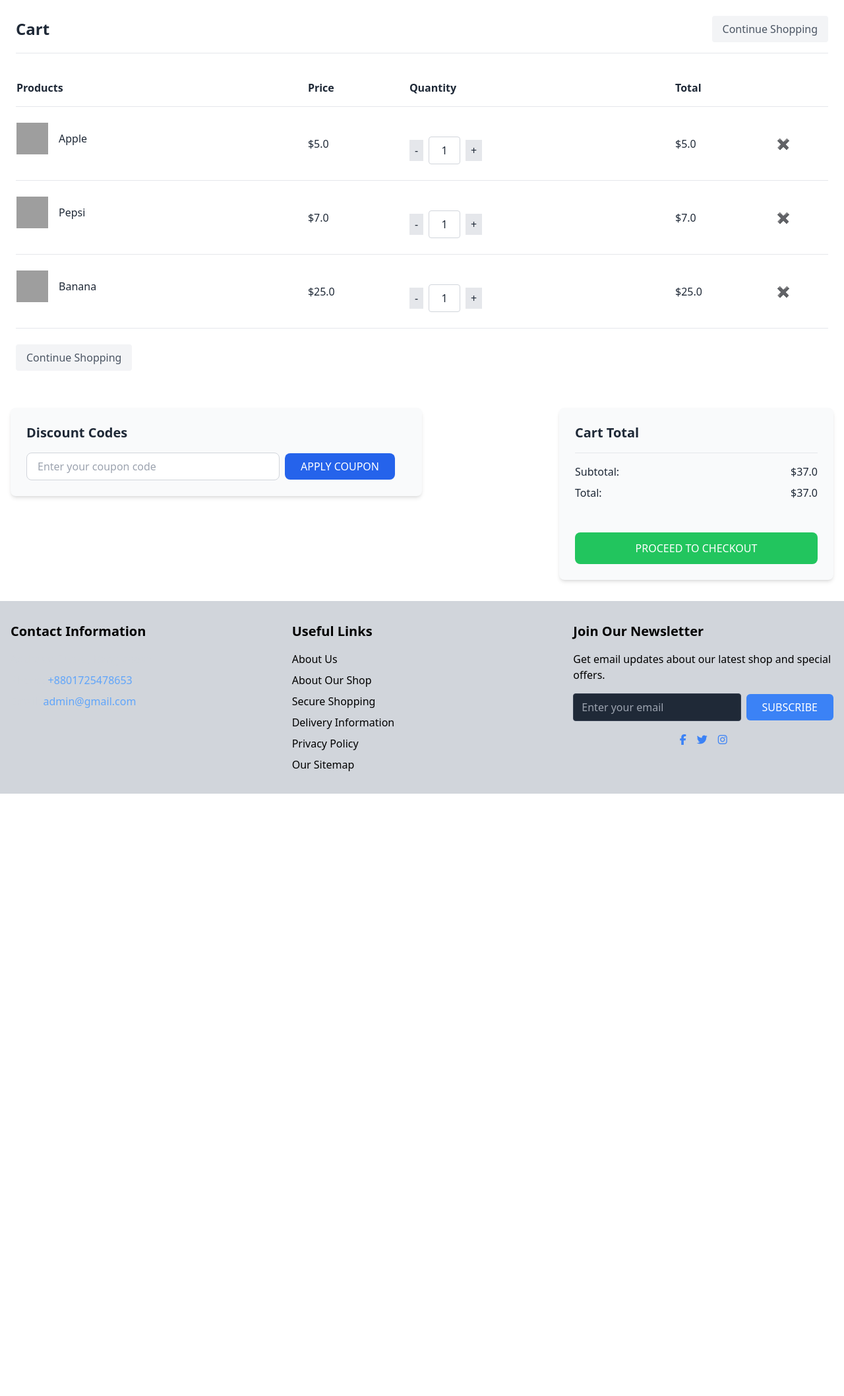
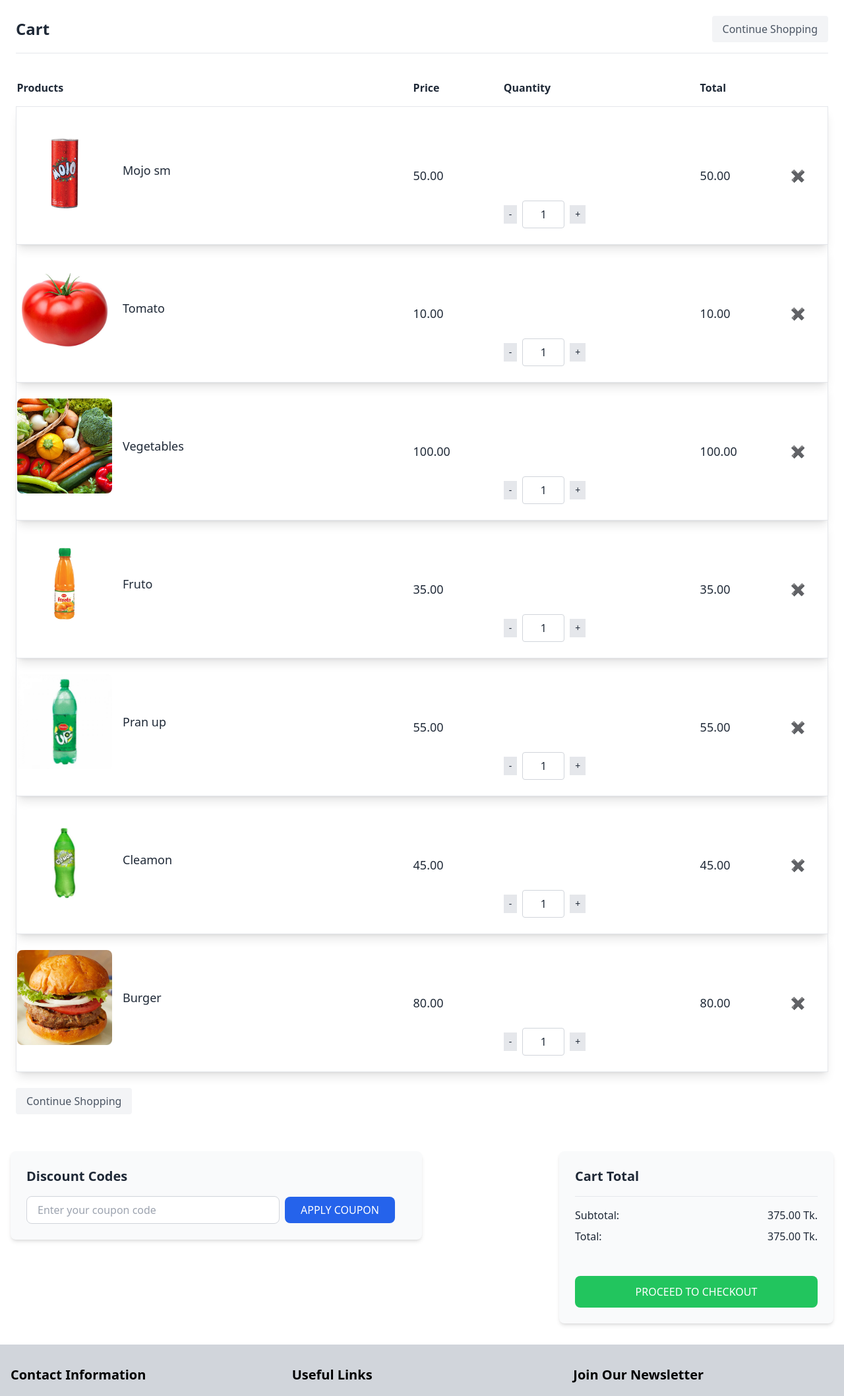
Before and after one commit to Hasan-TechNinja/Project, a Django app: page /cart/ in a window 1280 px wide. Shown: the part 72-2188 px from the top of the page at 66% size. Before the commit the page ends 1275 px from the top, so only its background shows below. Run offline with Django 4.2, Linux system fonts and the light colour scheme; a user stored in the database is signed in; data comes from the database, SQL or seed files in the repository; both versions use the stored data as it was after the commit; some libraries are stand-ins or nearby versions; grey boxes are pictures that could not be loaded.

Commit message:
cart ready

```diff
--- a/Main/templates/addtocart.html
+++ b/Main/templates/addtocart.html
@@ -6,7 +6,7 @@
 <div class="container mx-auto p-6">
     <div class="flex justify-between items-center border-b pb-4">
       <h2 class="text-2xl font-bold">Cart</h2>
-      <button class="px-4 py-2 bg-gray-100 text-gray-600 rounded">Continue Shopping</button>
+      <button class="px-4 py-2 bg-gray-100 text-gray-600 rounded"><a href="{% url "home" %}">Continue Shopping</a></button>
     </div>
 
     <div class="mt-6">
@@ -20,65 +20,40 @@
                 <th class="py-4"></th>
             </tr>
         </thead>
+        {% for cart in cart %}
         <tbody>
-          <!-- First item -->
-          <tr class="border-b">
+                <tr class="border rounded shadow-lg">
+                    <!-- Product Image and Name -->
                     <td class="py-6 flex items-center">
-              <img class="w-12 h-12 object-cover mr-4" src="apple_image_url" alt="Apple">
-              <span>Apple</span>
+                        <img class="w-16 h-16 md:w-24 md:h-24 lg:w-36 lg:h-36 object-cover mr-4 rounded-lg" src="{{ cart.product.image.url }}" alt="{{ cart.product.name }}">
+                        <span class="text-sm md:text-base lg:text-lg">{{ cart.product.name }}</span>
                     </td>
-            <td class="py-6">$5.0</td>
+
+                    <!-- Product Price -->
+                    <td class="py-6 text-sm md:text-base lg:text-lg">{{ cart.product.selling_price }}</td>
+
+                    <!-- Quantity with buttons -->
                     <td class="py-6 flex items-center">
-              <button class="px-2 py-1 bg-gray-200">-</button>
-              <input type="text" value="1" class="mx-2 w-12 text-center border-gray-300 rounded">
-              <button class="px-2 py-1 bg-gray-200">+</button>
+                        <button class="px-2 py-1 bg-gray-200 text-xs md:text-sm">-</button>
+                        <input type="text" value="{{ cart.quantity }}" class="mx-2 w-10 md:w-12 lg:w-16 text-center border-gray-300 rounded text-xs md:text-sm lg:text-base">
+                        <button class="px-2 py-1 bg-gray-200 text-xs md:text-sm">+</button>
                     </td>
-            <td class="py-6">$5.0</td>
+
+                    <!-- Total Price -->
+                    <td class="py-6 text-sm md:text-base lg:text-lg">{{ cart.linetotal }}</td>
+
+                    <!-- Remove Button -->
                     <td class="py-6">
-              <button class="text-gray-500">✖</button>
-            </td>
-          </tr>
-
-          <!-- Second item -->
-          <tr class="border-b">
-            <td class="py-6 flex items-center">
-              <img class="w-12 h-12 object-cover mr-4" src="pepsi_image_url" alt="Pepsi">
-              <span>Pepsi</span>
-            </td>
-            <td class="py-6">$7.0</td>
-            <td class="py-6 flex items-center">
-              <button class="px-2 py-1 bg-gray-200">-</button>
-              <input type="text" value="1" class="mx-2 w-12 text-center border-gray-300 rounded">
-              <button class="px-2 py-1 bg-gray-200">+</button>
-            </td>
-            <td class="py-6">$7.0</td>
-            <td class="py-6">
-              <button class="text-gray-500">✖</button>
-            </td>
-          </tr>
-
-          <!-- Third item -->
-          <tr class="border-b">
-            <td class="py-6 flex items-center">
-              <img class="w-12 h-12 object-cover mr-4" src="banana_image_url" alt="Banana">
-              <span>Banana</span>
-            </td>
-            <td class="py-6">$25.0</td>
-            <td class="py-6 flex items-center">
-              <button class="px-2 py-1 bg-gray-200">-</button>
-              <input type="text" value="1" class="mx-2 w-12 text-center border-gray-300 rounded">
-              <button class="px-2 py-1 bg-gray-200">+</button>
-            </td>
-            <td class="py-6">$25.0</td>
-            <td class="py-6">
-              <button class="text-gray-500">✖</button>
+                        <button class="text-gray-500 text-sm md:text-base lg:text-lg">✖</button>
                     </td>
                 </tr>
           </tbody>
+        {% endfor %}
     </table>
 
+
       <div class="mt-6 flex justify-between">
-        <button class="px-4 py-2 bg-gray-100 text-gray-600 rounded"><a href="{% url "shop" %}">Continue Shopping</a></button>
+        <button class="px-4 py-2 bg-gray-100 text-gray-600 rounded"><a href="{% url "home" %}">Continue Shopping</a></button>
         {% comment %} <button class="px-4 py-2 bg-blue-600 text-white rounded">Update Cart</button> {% endcomment %}
       </div>
     </div>
@@ -111,11 +86,11 @@
              <div class="border-t border-gray-200 py-4">
                  <div class="flex justify-between mb-2">
                      <span class="font-medium">Subtotal:</span>
-                     <span>$37.0</span>
+                     <span>{{ subtotal }} Tk.</span>
                  </div>
                  <div class="flex justify-between mb-4">
                      <span class="font-medium">Total:</span>
-                     <span>$37.0</span>
+                     <span>{{ subtotal }} Tk.</span>
                  </div>
              </div>
              <button class="bg-green-500 text-white px-6 py-3 rounded-lg w-full mt-4 hover:bg-green-600 transition">
--- a/Main/urls.py
+++ b/Main/urls.py
@@ -7,7 +7,12 @@ urlpatterns = [
     path('shop/', views.ShopView, name='shop'),
     path('product_details/', views.ProductDetails.as_view(), name='product_details'),
     path('product_details/<int:pk>/', views.ProductDetails.as_view(), name='product_details'),
-    path('cart/', views.AddToCart.as_view(), name='addtocart'),
+    # path('addtocart/', views.AddToCart.as_view(), name='addtocart'),
+    path('addtocart/', views.AddToCart, name = 'addtocart'),
+    path('cart/', views.show_cart, name="showcart"),
+    # path('cart/', views.show_cart, name="showcart"),
+    path('departments/', views.DepartmentsView.as_view(), name = 'departments'),
+    # path('departments/<slug:pk>', views.DepartmentsView.as_view(), name = 'departments'),
 
 
 ]
--- a/Main/views.py
+++ b/Main/views.py
@@ -1,8 +1,9 @@
-from django.shortcuts import render
+from django.shortcuts import render, redirect
 from django.shortcuts import render, get_object_or_404
 from django.contrib.auth.mixins import LoginRequiredMixin
 from django.views import View
-from . models import Product, Departments
+from . models import Product, Departments, Cart
+from django.contrib.auth import authenticate
 
 # Create your views here.
 
@@ -10,9 +11,11 @@ class HomeView(View):
     def get(self, request, *args, **kwargs):
         products = Product.objects.all()
         departments = Departments.objects.all()
+        # all_department = Departments.objects.all()
         context = {
             'products': products,
             'departments': departments,
+            # 'department':all_department,
         }
         return render(request, 'home.html', context)
 
@@ -25,8 +28,8 @@ class ProductDetails(View):
     def get(self, request, pk):
         product = get_object_or_404(Product, pk=pk)
         department_description = product.department.description
+        all = Product.objects.all()
 
-        all = Product.objects.all()
         related_products = Product.objects.filter(department=product.department).exclude(pk=pk)
 
         context = {
@@ -34,13 +37,63 @@ class ProductDetails(View):
             'rproduct':related_products,
             'department_description':department_description,
 
+
         }
         return render(request, 'product_details.html', context)
 
-class AddToCart(LoginRequiredMixin ,View):
-    login_url = '/login/'
-    redirect_field_name = 'redirect_to'
+# class AddToCart(LoginRequiredMixin ,View):
+#     login_url = '/login/'
+#     redirect_field_name = 'redirect_to'
 
+#     def get(self, request):
+
+#         return render(request, 'addtocart.html')
+
+def AddToCart(request):
+    if request.user.is_authenticated:
+        user = request.user
+        product_id = request.GET.get("prod_id")
+        product_quantity = int(request.GET.get("product_quantity", 1))
+        product = Product.objects.get(id=product_id)
+
+
+        try:
+            cart_item = Cart.objects.get(user=user, product=product)
+            cart_item.quantity = product_quantity
+            cart_item.save()
+
+        except Cart.DoesNotExist:
+            Cart.objects.create(user=user, product=product, quantity=product_quantity)
+
+
+        return redirect("/cart")
+
+
+    return redirect("/login")
+
+
+def show_cart(request):
+    if request.user.is_authenticated:
+        user = request.user
+        cart = Cart.objects.filter(user=user)
+
+        subtotal = 0
+        cart_product = [p for p in cart]
+
+        if cart_product:
+
+            for p in cart_product:
+                p.linetotal = p.quantity * p.product.selling_price
+                subtotal += p.linetotal
+
+            return render(request, "addtocart.html", {'cart': cart, 'subtotal': subtotal}
+            )
+        else:
+            return render(request, 'addtocart.html', {'cart': cart, 'subtotal': subtotal})
+
+    return redirect('/cart')
+
+
+class DepartmentsView(View):
     def get(self, request):
-
-        return render(request, 'addtocart.html')
+        return render(request, 'departments.html')
--- a/templates/base.html
+++ b/templates/base.html
@@ -85,7 +85,7 @@
                 <li><a class="hover:bg-primary" href='{% url "home" %}'>Home</a></li>
                 <li><a class="hover:bg-primary" href='{% url "shop" %}'>Shop</a></li>
                 {% if user.is_authenticated %}
-                <li><a class="hover:bg-primary" href="{% url "addtocart" %}">Cart</a></li>
+                <li><a class="hover:bg-primary" href="{% url "showcart" %}">Cart</a></li>
                 {% endif %}
                 <li>
                   <details class="hover:bg-primary">
--- a/theme/static/css/dist/styles.css
+++ b/theme/static/css/dist/styles.css
@@ -900,6 +934,10 @@ select {
   margin-right: 0.5rem;
 }
 
+.mr-4 {
+  margin-right: 1rem;
+}
+
 .mt-1 {
   margin-top: 0.25rem;
 }
@@ -928,16 +966,24 @@ select {
   margin-top: 1.75rem;
 }
 
-.mr-4 {
-  margin-right: 1rem;
-}
-
-.ml-2 {
-  margin-left: 0.5rem;
-}
-
-.mt-8 {
-  margin-top: 2rem;
+.-mt-6 {
+  margin-top: -1.5rem;
+}
+
+.-mt-9 {
+  margin-top: -2.25rem;
+}
+
+.-mt-8 {
+  margin-top: -2rem;
+}
+
+.-mt-1 {
+  margin-top: -0.25rem;
+}
+
+.-mt-10 {
+  margin-top: -2.5rem;
 }
 
 .block {
@@ -1046,6 +1096,26 @@ select {
 
 .w-full {
   width: 100%;
+}
+
+.w-24 {
+  width: 6rem;
+}
+
+.w-3 {
+  width: 0.75rem;
+}
+
+.w-36 {
+  width: 9rem;
+}
+
+.w-10 {
+  width: 2.5rem;
+}
+
+.w-20 {
+  width: 5rem;
 }
 
 .max-w-4xl {
@@ -1458,6 +1554,16 @@ select {
   padding-bottom: 0.75rem;
 }
 
+.py-4 {
+  padding-top: 1rem;
+  padding-bottom: 1rem;
+}
+
+.py-6 {
+  padding-top: 1.5rem;
+  padding-bottom: 1.5rem;
+}
+
 .py-7 {
   padding-top: 1.75rem;
   padding-bottom: 1.75rem;
@@ -1468,22 +1574,22 @@ select {
   padding-bottom: 2rem;
 }
 
-.py-4 {
-  padding-top: 1rem;
+.px-5 {
+  padding-left: 1.25rem;
+  padding-right: 1.25rem;
+}
+
+.py-24 {
+  padding-top: 6rem;
+  padding-bottom: 6rem;
+}
+
+.pb-4 {
   padding-bottom: 1rem;
-}
-
-.py-6 {
-  padding-top: 1.5rem;
-  padding-bottom: 1.5rem;
 }
 
 .pl-5 {
   padding-left: 1.25rem;
-}
-
-.pb-4 {
-  padding-bottom: 1rem;
 }
 
 .text-left {
@@ -1535,6 +1641,11 @@ select {
 .text-xl {
   font-size: 1.25rem;
   line-height: 1.75rem;
+}
+
+.text-xs {
+  font-size: 0.75rem;
+  line-height: 1rem;
 }
 
 .font-bold {
@@ -1834,6 +1945,14 @@ select {
 }
 
 @media (min-width: 768px) {
+  .md\:h-36 {
+    height: 9rem;
+  }
+
+  .md\:h-24 {
+    height: 6rem;
+  }
+
   .md\:w-1\/3 {
     width: 33.333333%;
   }
@@ -1844,6 +1963,18 @@ select {
 
   .md\:w-48 {
     width: 12rem;
+  }
+
+  .md\:w-12 {
+    width: 3rem;
+  }
+
+  .md\:w-36 {
+    width: 9rem;
+  }
+
+  .md\:w-24 {
+    width: 6rem;
   }
 
   .md\:grid-cols-2 {
@@ -1863,6 +1994,16 @@ select {
     margin-right: calc(2rem * var(--tw-space-x-reverse));
     margin-left: calc(2rem * calc(1 - var(--tw-space-x-reverse)));
   }
+
+  .md\:text-base {
+    font-size: 1rem;
+    line-height: 1.5rem;
+  }
+
+  .md\:text-sm {
+    font-size: 0.875rem;
+    line-height: 1.25rem;
+  }
 }
 
 @media (min-width: 1024px) {
@@ -1882,6 +2023,18 @@ select {
     display: none;
   }
 
+  .lg\:h-36 {
+    height: 9rem;
+  }
+
+  .lg\:w-1\/2 {
+    width: 50%;
+  }
+
+  .lg\:w-1\/3 {
+    width: 33.333333%;
+  }
+
   .lg\:w-1\/4 {
     width: 25%;
   }
@@ -1902,12 +2055,12 @@ select {
     width: 18rem;
   }
 
-  .lg\:w-1\/2 {
-    width: 50%;
-  }
-
-  .lg\:w-1\/3 {
-    width: 33.333333%;
+  .lg\:w-16 {
+    width: 4rem;
+  }
+
+  .lg\:w-36 {
+    width: 9rem;
   }
 
   .lg\:grid-cols-2 {
@@ -1957,4 +2110,14 @@ select {
     font-size: 3rem;
     line-height: 1;
   }
-}
+
+  .lg\:text-base {
+    font-size: 1rem;
+    line-height: 1.5rem;
+  }
+
+  .lg\:text-lg {
+    font-size: 1.125rem;
+    line-height: 1.75rem;
+  }
+}
```
Also changed, not shown: other parts of theme/static/css/dist/styles.css (+86 -22 lines), Main/admin.py (+9 -1 lines), Main/models.py (+11 -2 lines), Main/templates/departments.html (added, +43 -0 lines), Main/templates/home.html (+8 -7 lines), Main/templates/product_details.html (+15 -7 lines), Main/migrations/0004_cart.py (added), db.sqlite3, media/products/63f5f7a1179747b130782f62.webp (added), media/products/7up.jpg (added), media/products/clemon-1-ltr.jpeg (added), media/products/prunup.png (added). Lines whose indentation alone changed are shown as unchanged.
